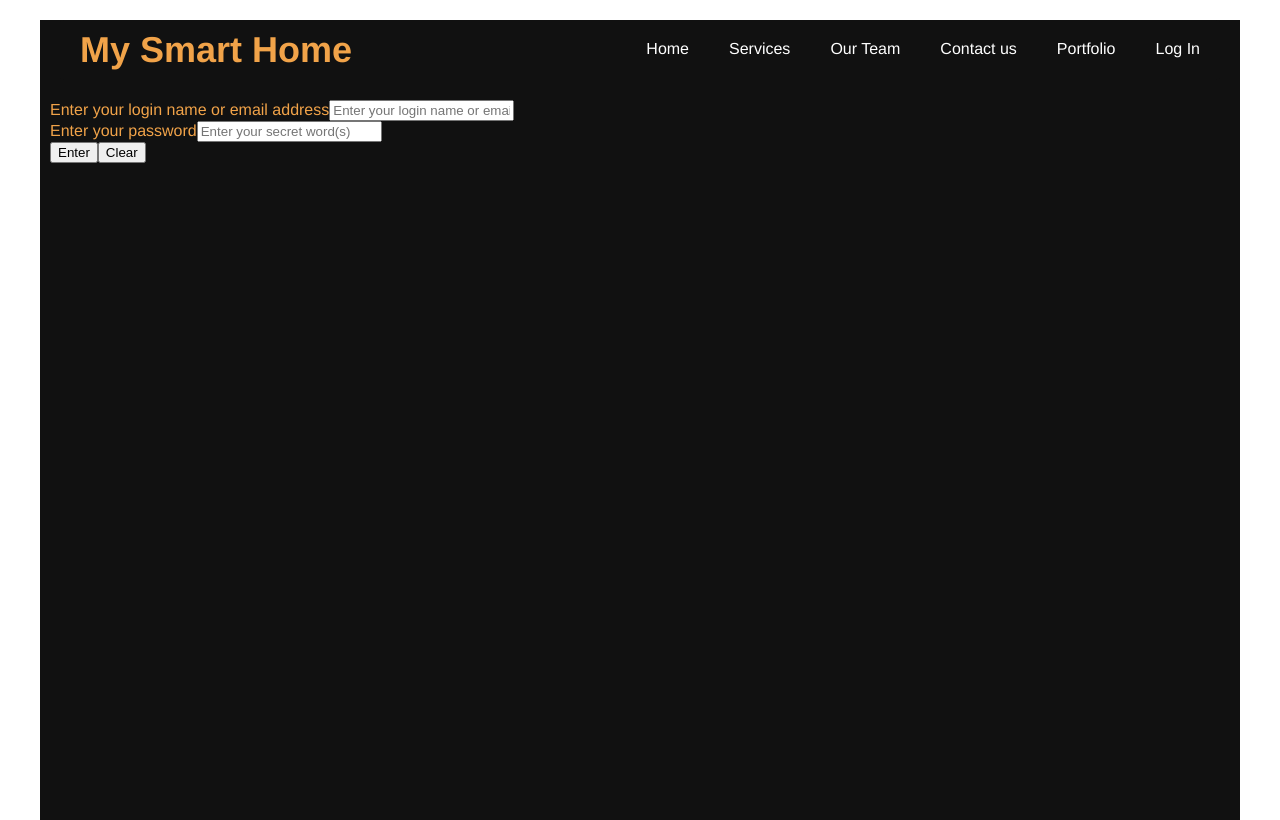
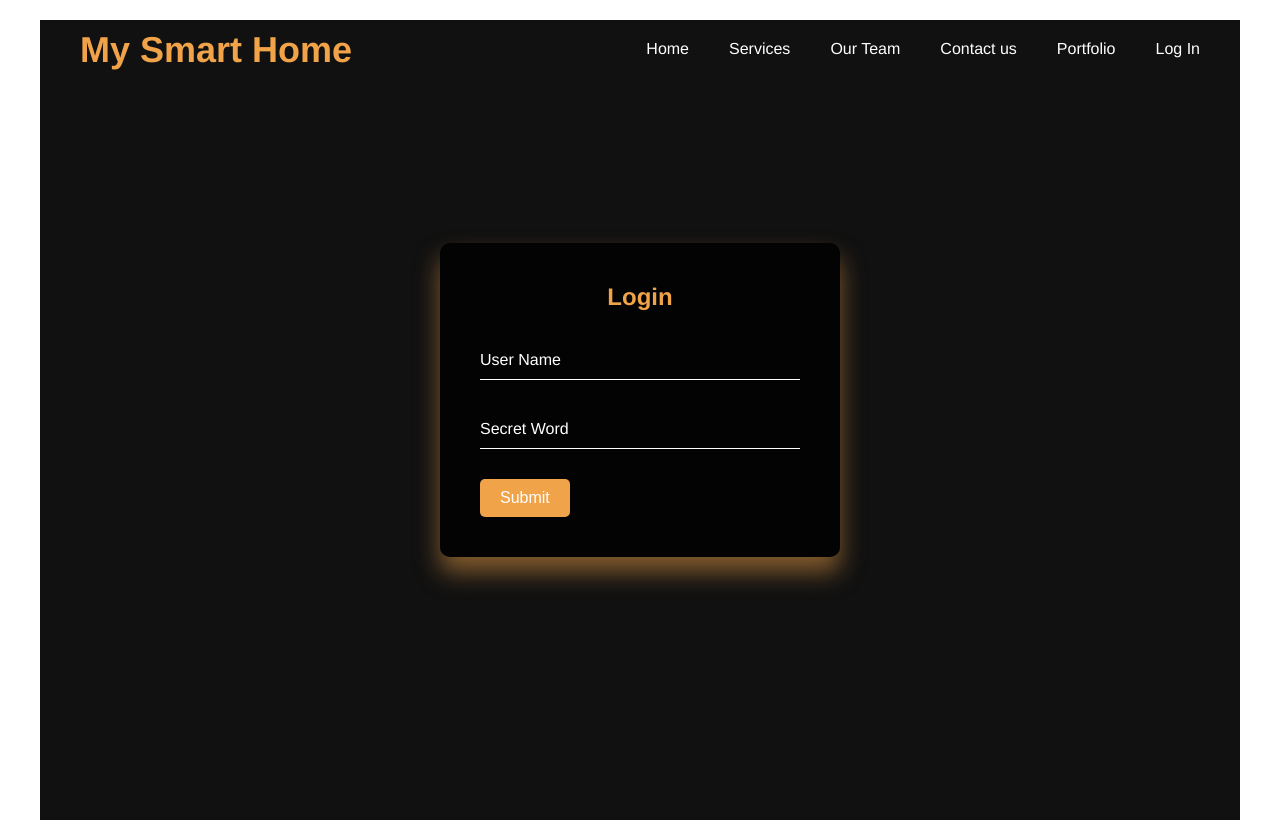
Before and after one commit to arun-alagesan/homeautomation, a Vue app in the folder my-home/web/vue-ui/: page /login in a window 1280 px wide. Built offline with nearby package versions, Linux system fonts and the light colour scheme.

Commit message:
Enhanced the login view

```diff
--- a/my-home/web/vue-ui/src/components/Login.vue
+++ b/my-home/web/vue-ui/src/components/Login.vue
@@ -1,19 +1,19 @@
 <template>
     <div class="log-in-form">
-       <!-- <avatar>
+        <!-- <avatar>
         </avatar>-->
-        <div class="form-input">
-            <label>Enter your login name or email address</label>
-            <input type=text id='login' placeholder='Enter your login name or email address' v-model="input.username" />
-        </div>
-        <div class="form-input">
-            <label>Enter your password</label>
-            <input type=password id='secret' placeholder='Enter your secret word(s)' v-model="input.secret">
-        </div>
-        <div class="form-input">
-            <button value='login' v-on:click="doLogin()"> Enter </button>
-            <button value='clear'> Clear </button>
-        </div>
+        <h2> Login </h2>
+        <form @submit.prevent="">
+            <div class="input-box">
+                <input type="text" required="" v-model="input.username">
+                <label> User Name </label>
+            </div>
+            <div class="input-box">
+                <input type="password" required ="" v-model="input.secret">
+                <label> Secret Word </label>
+            </div>
+            <input type="submit" value="Submit" v-on:click="doLogin" />
+        </form>
     </div>
 </template>
 
@@ -30,8 +30,8 @@
             }
         },
         methods: {
-            doLogin(){
-
+            doLogin(event){
+                event.preventDefault;
                 if(this.input.username != "" && this.input.secret !="")
                 {
                     if (this.input.username == 'arun' && this.input.secret == 'danger123')
@@ -43,6 +43,7 @@
                     else
                     {
                         alert("You have entered a wrong credentials");
+                        event.preventDefault;
                     }
                 }
                 else{
@@ -53,7 +54,79 @@
         }
 
     };
+</script>
+
+<style lang="scss" scoped>
+    .log-in-form{
+        position: absolute;
+        top : 50%;
+        left : 50%;
+        transform : translate(-50%,-50%);
+        width: 400px;
+        background : rgba(0,0,0,.8);
+        box-sizing: border-box;
+        box-shadow: 0 15px 25px rgba(241, 163,73,.5);
+        border-radius: 10px;
+        padding :40px;
+        z-index: 1;
+
+        h2{
+            margin : 0 0 30px;
+            padding: 0;
+            color : rgb(241, 163,73);
+            text-align-last: center;
+        }
+
+        .input-box{
+            position: relative;
 
 
+            input{
+                color : #fff;
+                width : 100%;
+                font-size: 16px;
+                padding: 10px 0;
+                border: none;
+                outline: none;
+                background : transparent;
+                border-bottom: 1px solid #fff;
+                margin-bottom: 30px;
+                letter-spacing: 1px;
 
-</script>
+                &:focus ~ label,
+                &:valid ~ label
+                {
+                    top:-18px;
+                    left:0;
+                    color :rgb(241, 163,73);
+                    font-size:12px;
+                }
+
+            }
+            label{
+                position: absolute;
+                top:0;
+                left:0;
+                padding: 10px 0;
+                font-size: 16px;
+                color: #fff;
+                pointer-events: none;
+                transition: .5s;
+
+            }
+
+        }
+        input[type=submit]{
+            background: transparent;
+            border : none;
+            outline : none;
+            background :rgb(241, 163,73);
+            color : #fff;
+            padding: 10px 20px;
+            border-radius: 5px;
+            cursor: pointer;
+            font-size: 16px;
+        }
+
+    }
+</style>
--- a/my-home/web/vue-ui/src/components/ui/nav-bar/nav-bar.vue
+++ b/my-home/web/vue-ui/src/components/ui/nav-bar/nav-bar.vue
@@ -59,6 +59,7 @@ export default {
             margin:0;
             padding: 0;
             display: flex;
+            z-index: 999;
         }
 
         @media (max-width: 768px){
```
